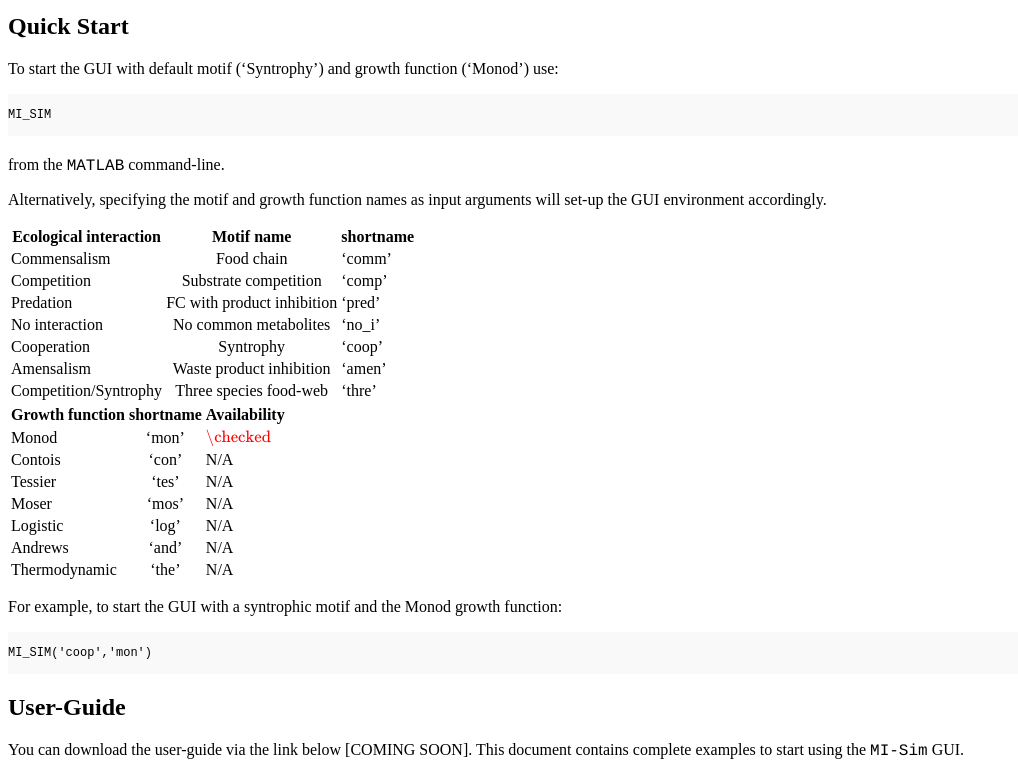
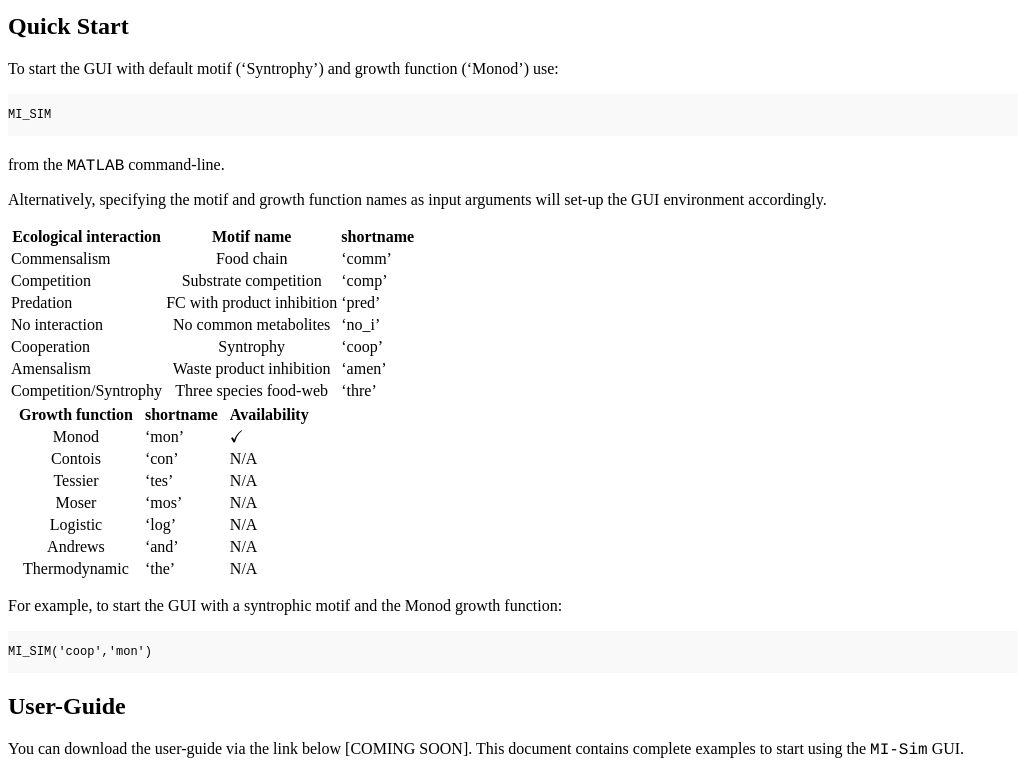
Before and after one commit to MI-SIM/MI-SIM.github.io, a Jekyll site: the page built from _posts/01-01-17-gettingstarted.md, in a window 1280 px wide and 900 px high, scrolled down 728 px, cut to the strip 0-775 px from the top of the window. Shown: the whole strip, without its empty margins (0-1018 px from the left). Built offline with Jekyll 4.4.1, drawn with Linux system fonts in a browser that asks for light colours; formulas are drawn with MathJax 3; a style sheet for code colours, icons or effects is not loaded.

Commit message:
Updated getting started text with tables

```diff
--- a/_posts/01-01-17-gettingstarted.md
+++ b/_posts/01-01-17-gettingstarted.md
@@ -62,15 +62,16 @@
 |Amensalism             |Waste product inhibition  |'amen'     |
 |Competition/Syntrophy  |Three species food-web    |'thre'     |
 
-|Growth function| shortname|Availability|
-|---------------|:--------:|------------|
-|Monod          |'mon'     |$\checked$  |
-|Contois        |'con'     |N/A         |
-|Tessier        |'tes'     |N/A         |
-|Moser          |'mos'     |N/A         |
-|Logistic       |'log'     |N/A         |
-|Andrews        |'and'     |N/A         |
-|Thermodynamic  |'the'     |N/A         |
+
+||Growth function|| shortname||Availability||
+||---------------||:--------:||------------||
+||Monod          ||'mon'     ||$\checkmark$||
+||Contois        ||'con'     ||N/A         ||
+||Tessier        ||'tes'     ||N/A         ||
+||Moser          ||'mos'     ||N/A         ||
+||Logistic       ||'log'     ||N/A         ||
+||Andrews        ||'and'     ||N/A         ||
+||Thermodynamic  ||'the'     ||N/A         ||
 
 For example, to start the GUI with a syntrophic motif and the Monod growth function:
 
```
